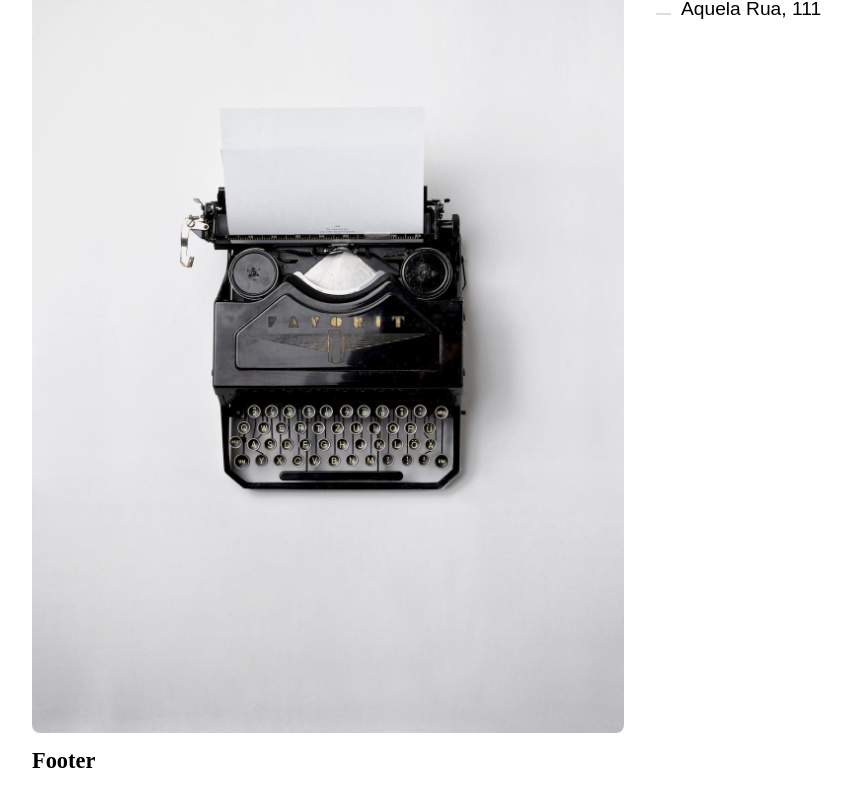
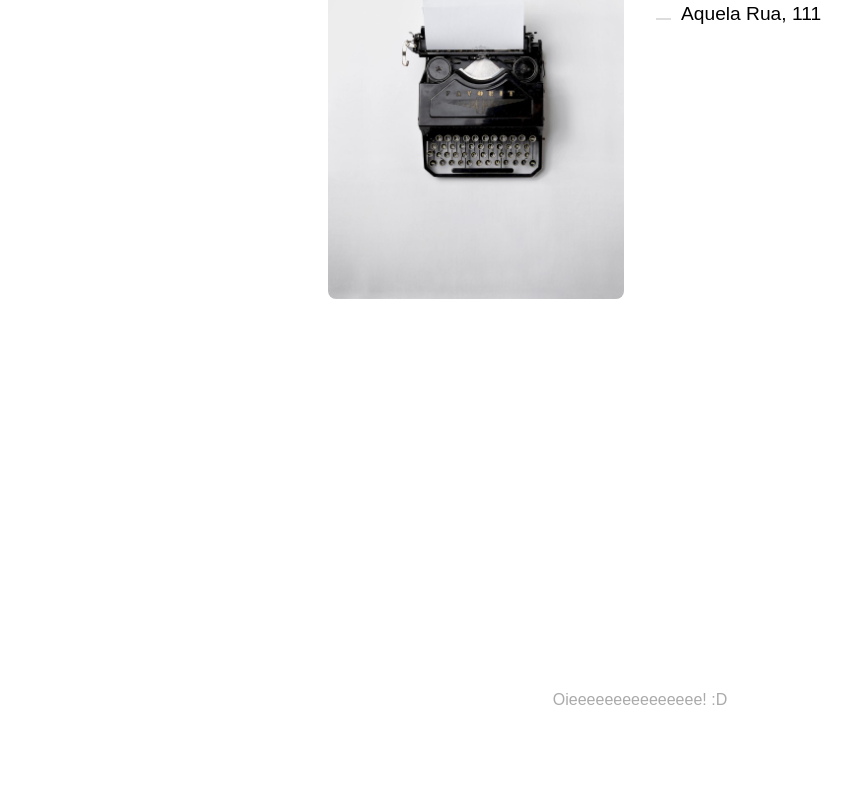
Before and after one commit to lilicesm/react_origamid, a React (Vite) app in the folder desafio_routes/: page /contato in a window 1280 px wide. Shown: the part 221-1027 px from the top of the page, without its empty margins (0-852 px from the left). Built offline with nearby package versions, Linux system fonts and the light colour scheme.

Commit message:
footer
fimm

```diff
--- a/desafio_routes/src/App.css
+++ b/desafio_routes/src/App.css
@@ -14,6 +14,17 @@ a {
 
 h1 {
   font-size: 1.4rem;
+}
+
+.App {
+  margin: 0 auto;
+  display: flex;
+  flex-direction: column;
+  min-height: calc(100vh + 10rem);
+}
+
+.content {
+  flex: 1;
 }
 
 .animaLeft {
--- a/desafio_routes/src/App.jsx
+++ b/desafio_routes/src/App.jsx
@@ -12,12 +12,13 @@ const App = () => {
     <div className='App'>
       <BrowserRouter>
         <Header />
-        <div className='content'></div>
-        <Routes>
-          <Route path="/" element={<Produtos />}></Route>
-          <Route path="/produto/:id" element={<Produto />}></Route>
-          <Route path="contato" element={<Contato />}></Route>
-        </Routes>
+        <div className='content'>
+          <Routes>
+            <Route path="/" element={<Produtos />}></Route>
+            <Route path="/produto/:id" element={<Produto />}></Route>
+            <Route path="contato" element={<Contato />}></Route>
+          </Routes>
+        </div>
         <Footer />
       </BrowserRouter>
     </div>);
--- a/desafio_routes/src/components/Contato.jsx
+++ b/desafio_routes/src/components/Contato.jsx
@@ -7,9 +7,9 @@ const Contato = () => {
   return (
     <section className={styles.contato + " animaLeft"}>
       <Head title="Alice | Contato" description="Entre em contato!" />
-      <img src={foto} alt="Máquina de escrever" />
+      <img className={styles.img} src={foto} alt="Máquina de escrever" />
       <div>
-        <h1>Entre em contato.</h1>
+        <h1 className={styles.h1}>Entre em contato.</h1>
         <ul className={styles.dados}>
           <li>alice@alice.com</li>
           <li>99999-9999</li>
--- a/desafio_routes/src/components/Contato.module.css
+++ b/desafio_routes/src/components/Contato.module.css
@@ -2,6 +2,10 @@
   display: grid;
   grid-template-columns: 1fr 1fr;
   gap: 2rem;
+}
+
+.h1 {
+  font-family: Cambria, Cochin, Georgia, Times, 'Times New Roman', serif;
 }
 
 .dados {
@@ -21,3 +25,9 @@
   background: #ddd;
   margin-right: 10px;
 }
+
+.img {
+  max-width: 50%;
+  margin-left: auto;
+  display: block;
+}
--- a/desafio_routes/src/components/Footer.jsx
+++ b/desafio_routes/src/components/Footer.jsx
@@ -4,7 +4,7 @@ import styles from './Footer.module.css';
 const Footer = () => {
   return (
     <div className={styles.footer}>
-      <h1>Footer</h1>
+      <p>Oieeeeeeeeeeeeeee! :D</p>
     </div>
   );
 }
--- a/desafio_routes/src/components/Footer.module.css
+++ b/desafio_routes/src/components/Footer.module.css
@@ -0,0 +1,8 @@
+.footer {
+  text-align: center;
+  font-family: Arial, Helvetica, sans-serif;
+  color: #aaa;
+  height: 10rem;
+  padding-top: 5rem;
+  box-sizing: border-box;
+}
```
